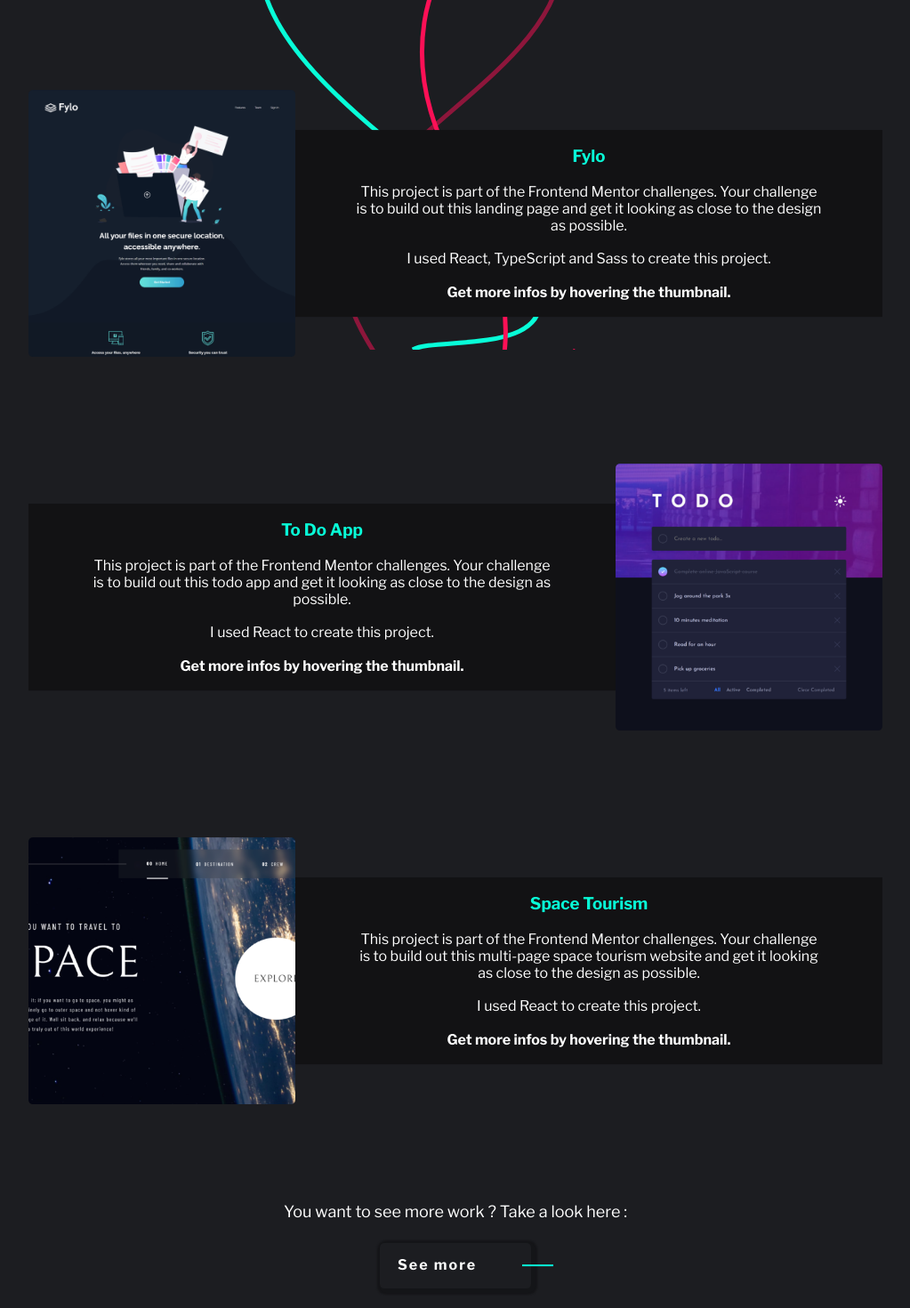
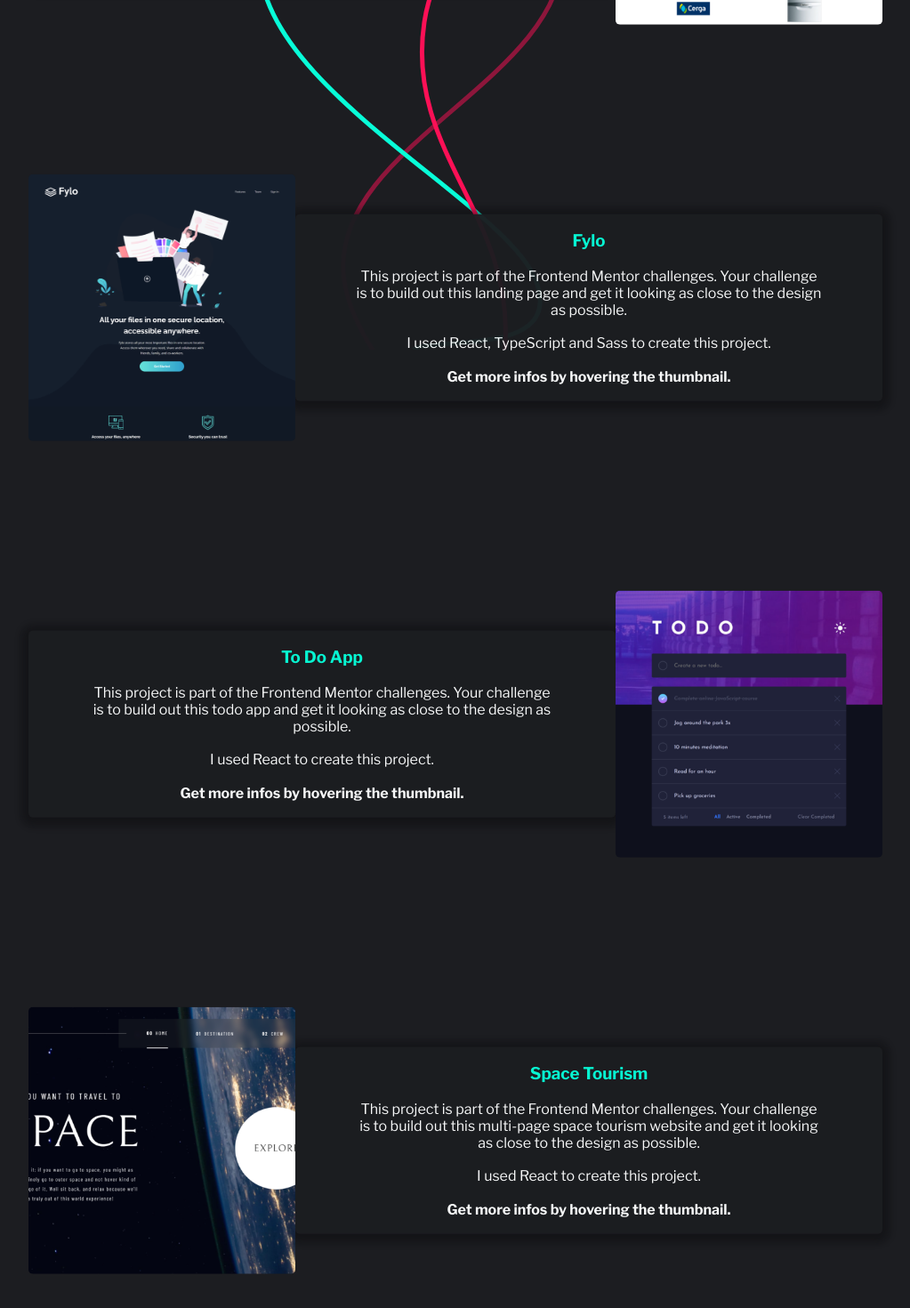
Before and after one commit to Tim-jn/Portfolio, a React (Create React App) app: page / in a window 1280 px wide. Shown: the part 3087-4557 px from the top of the page at 89% size, without its empty margins (128-1151 px from the left). Built offline with nearby package versions, Linux system fonts and the light colour scheme.

Commit message:
updated work gallery style

```diff
--- a/src/Components/WorkGallery/WorkGallery.scss
+++ b/src/Components/WorkGallery/WorkGallery.scss
@@ -26,8 +26,8 @@
 }
 
 .work-item {
-    margin-bottom: 5%;
-    margin-top: 5%;
+    margin-bottom: 7%;
+    margin-top: 7%;
     display: flex;
     flex-direction: row;
     align-items: center;
@@ -48,6 +48,7 @@
     cursor: pointer;
     overflow: hidden;
     border-radius: 5px;
+    z-index: 2;
 }
 
 .work-image {
@@ -56,6 +57,7 @@
     object-fit: cover;
     object-position: 50% top;
     transition: all 0.3s ease-Out;
+
 }
 
 .slide-work {
@@ -90,11 +92,14 @@
 .work-text-content {
     width: 100%;
     height:210px;
-    background: $secondary-bg-color;
+    background: $primary-bg-color;
     display: flex;
     flex-direction: column;
     align-items:center;
     justify-content: space-evenly;
+    box-shadow: 0px 2px 9px 7px rgba(12, 12, 14, 0.48);
+    opacity: 0.97;
+    border-radius: 5px;
 }
 
 .work-text-title {
@@ -118,7 +123,7 @@
     flex-direction: column;
     color: $primary-font-color;
     align-items: center;
-    margin-top: 50px;
+    margin-top: 7%;
 }
 
 .more-work-text {
--- a/src/Components/WorkGallery/WorkGallery.tsx
+++ b/src/Components/WorkGallery/WorkGallery.tsx
@@ -11,7 +11,7 @@ export default function WorkGallery() {
       name: 'Freelance WordPress project',
       image: Jeanmartth,
       live: 'https://jeanmartth.be',
-      source: '',
+      source: 'https://jeanmartth.be',
       description:
         'This project is a website for a heating company. It was built to develop my wordpress skills.',
       languages: 'WordPress',
```
